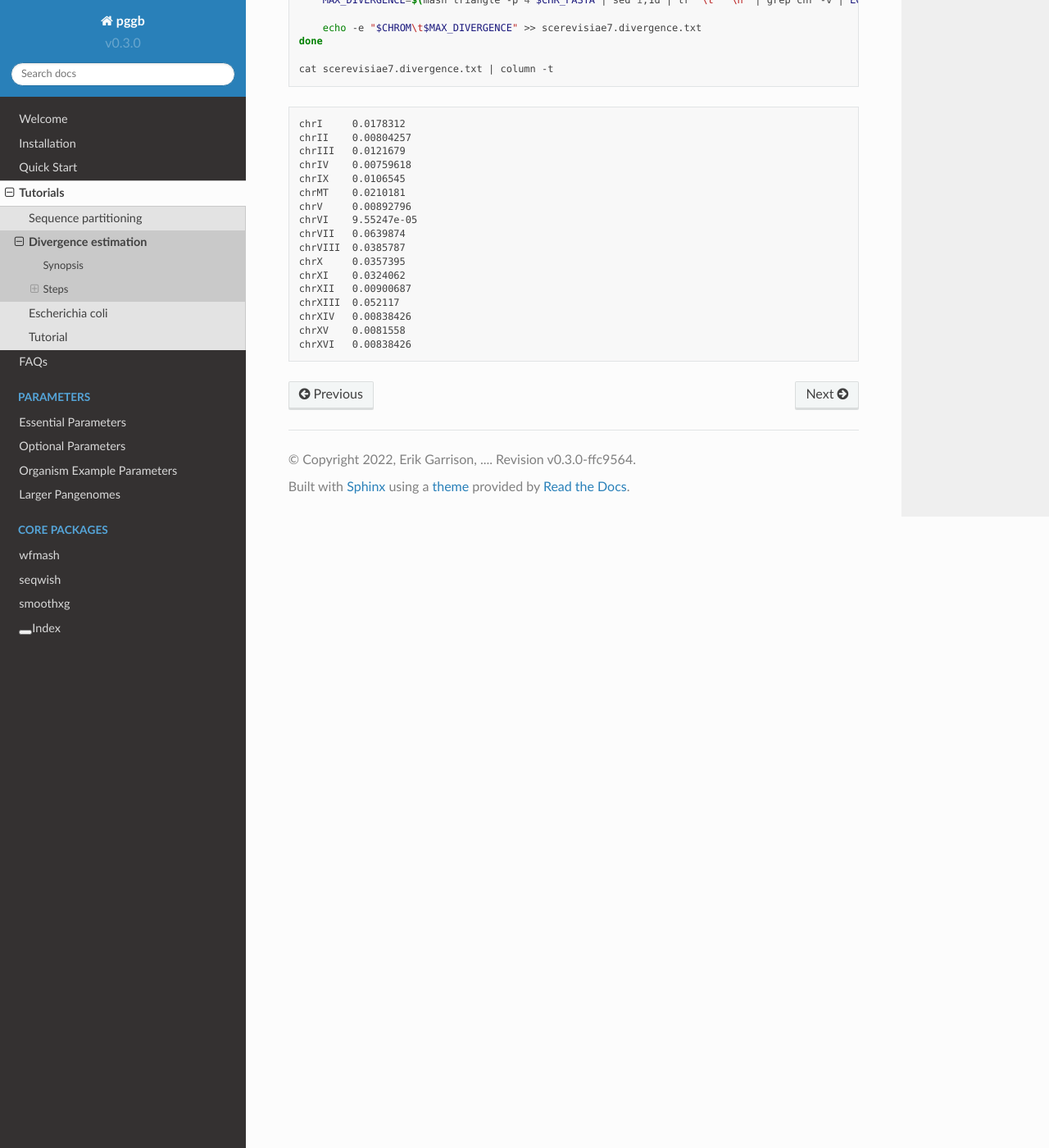
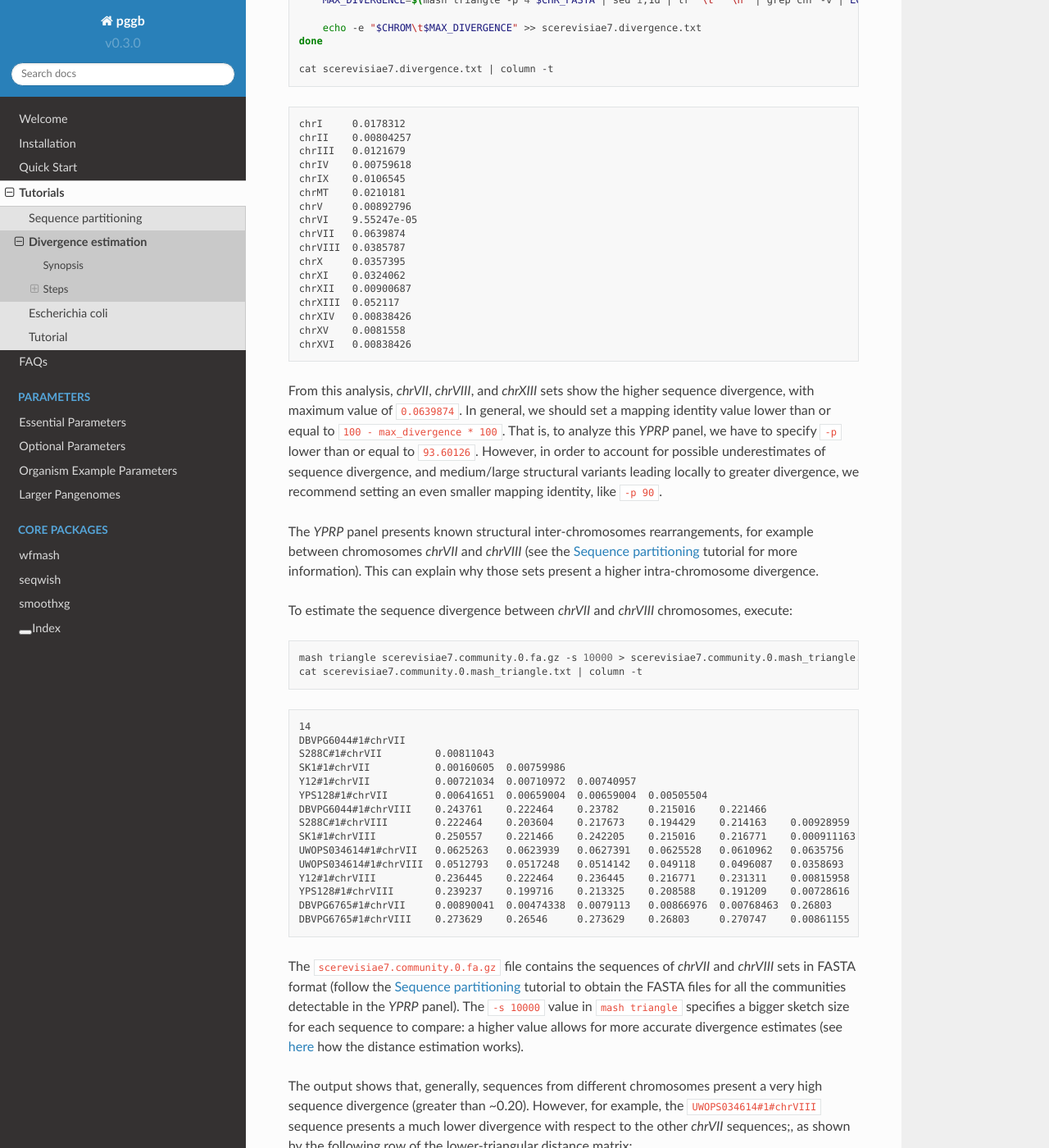
Before and after one commit to pangenome/pggb, a Sphinx documentation site: the page built from docs/rst/tutorials/divergence_estimation.rst, in a window 1280 px wide and 1400 px high, scrolled down 2140 px. Shown: the whole window at 82% size. Built offline with Sphinx 7.4.7 and the Read the Docs theme 2.0.0, drawn with Linux system fonts in a browser that asks for light colours; some of the changed text lies outside the part shown.

Commit message:
structural rearrangement case

```diff
--- a/docs/conf.py
+++ b/docs/conf.py
@@ -20,13 +20,13 @@ sys.path.insert(0, os.path.abspath('../lib/'))
 # -- Project information -----------------------------------------------------
 
 project = u'pggb'
-copyright = '2022, Erik Garrison, .... Revision v0.3.0-ffc9564'
+copyright = '2022, Erik Garrison, .... Revision v0.3.0-e55af58'
 author = u'Erik Garrison, ...'
 
 # The short X.Y version
 version = 'v0.3.0'
 # The full version, including alpha/beta/rc tags
-release = 'ffc9564'
+release = 'e55af58'
 
 
 # -- General configuration ---------------------------------------------------
--- a/docs/rst/tutorials/divergence_estimation.rst
+++ b/docs/rst/tutorials/divergence_estimation.rst
@@ -142,3 +142,56 @@ To compute the maximum divergence for each set of chromosomes, execute:
     chrXIV   0.00838426
     chrXV    0.0081558
     chrXVI   0.00838426
+
+
+From this analysis, `chrVII`, `chrVIII`, and `chrXIII` sets show the higher sequence divergence, with maximum value of ``0.0639874``.
+In general, we should set a mapping identity value lower than or equal to ``100 - max_divergence * 100``. That is,
+to analyze this `YPRP` panel, we have to specify ``-p`` lower than or equal to ``93.60126``.
+However, in order to account for possible underestimates of sequence divergence, and medium/large structural variants
+leading locally to greater divergence, we recommend setting an even smaller mapping identity, like ``-p 90``.
+
+The `YPRP` panel presents known structural inter-chromosomes rearrangements, for example between chromosomes `chrVII` and `chrVIII`
+(see the :ref:`sequence_partitioning` tutorial for more information). This can explain why those sets present a higher
+intra-chromosome divergence.
+
+To estimate the sequence divergence between `chrVII` and `chrVIII` chromosomes, execute:
+
+.. code-block:: bash
+
+    mash triangle scerevisiae7.community.0.fa.gz -s 10000 > scerevisiae7.community.0.mash_triangle.txt
+    cat scerevisiae7.community.0.mash_triangle.txt | column -t
+
+.. code-block:: none
+
+    14
+    DBVPG6044#1#chrVII
+    S288C#1#chrVII         0.00811043
+    SK1#1#chrVII           0.00160605  0.00759986
+    Y12#1#chrVII           0.00721034  0.00710972  0.00740957
+    YPS128#1#chrVII        0.00641651  0.00659004  0.00659004  0.00505504
+    DBVPG6044#1#chrVIII    0.243761    0.222464    0.23782     0.215016    0.221466
+    S288C#1#chrVIII        0.222464    0.203604    0.217673    0.194429    0.214163    0.00928959
+    SK1#1#chrVIII          0.250557    0.221466    0.242205    0.215016    0.216771    0.000911163  0.00912584
+    UWOPS034614#1#chrVII   0.0625263   0.0623939   0.0627391   0.0625528   0.0610962   0.0635756    0.0649949   0.0635211
+    UWOPS034614#1#chrVIII  0.0512793   0.0517248   0.0514142   0.049118    0.0496087   0.0358693    0.0373731   0.0359997   0.258493
+    Y12#1#chrVIII          0.236445    0.222464    0.236445    0.216771    0.231311    0.00815958   0.0081861   0.00759251  0.0625528  0.0354817
+    YPS128#1#chrVIII       0.239237    0.199716    0.213325    0.208588    0.191209    0.00728616   0.00790009  0.006864    0.0628727  0.0345966  0.00614217
+    DBVPG6765#1#chrVII     0.00890041  0.00474338  0.0079113   0.00866976  0.00768463  0.26803      0.256381    0.270747    0.0628995  0.0512793  0.26546     0.23011
+    DBVPG6765#1#chrVIII    0.273629    0.26546     0.273629    0.26803     0.270747    0.00861155   0.0060471   0.00853035  0.0656244  0.0360829  0.00873594  0.00826588  0.26546
+
+
+The ``scerevisiae7.community.0.fa.gz`` file contains the sequences of `chrVII` and `chrVIII` sets in FASTA format
+(follow the :ref:`sequence_partitioning` tutorial to obtain the FASTA files for all the communities detectable in the `YPRP` panel).
+The ``-s 10000`` value in ``mash triangle`` specifies a bigger sketch size for each sequence to compare: a higher value allows for more accurate divergence estimates
+(see `here <https://mash.readthedocs.io/en/latest/distances.html#distance-estimation>`_ how the distance estimation works).
+
+The output shows that, generally, sequences from different chromosomes present a very high sequence divergence (greater than ~0.20).
+However, for example, the ``UWOPS034614#1#chrVIII`` sequence presents a much lower divergence with respect to the other `chrVII` sequences;, as
+shown by the following row of the lower-triangular distance matrix:
+
+.. code-block:: none
+
+    UWOPS034614#1#chrVIII  0.0512793   0.0517248   0.0514142   0.049118    0.0496087   0.0358693    0.0373731   0.0359997   0.258493
+
+Similar considerations hold true for the ``DBVPG6765#1#chrVII`` sequence.
+Such lower sequence divergences are due to the structural rearrangements between these chromosomes (`Yue et al., 2016 <https://doi.org/10.1038/ng.3847>`_).
```
Also changed, not shown: other parts of docs/rst/tutorials/divergence_estimation.rst (+1 -1 lines).
